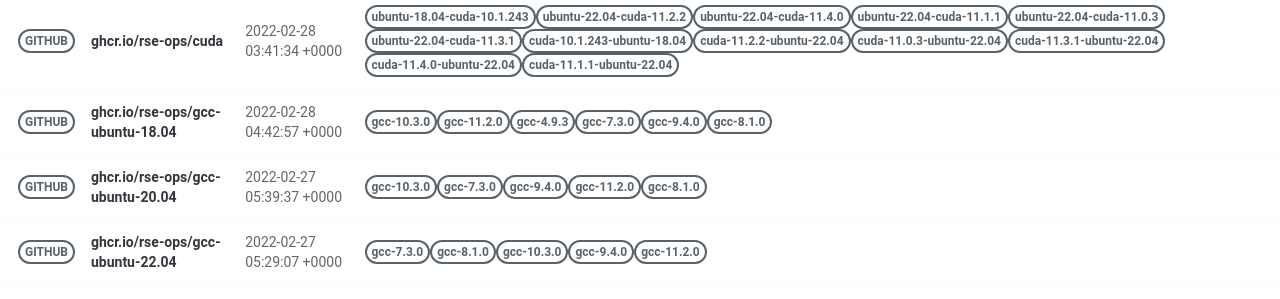
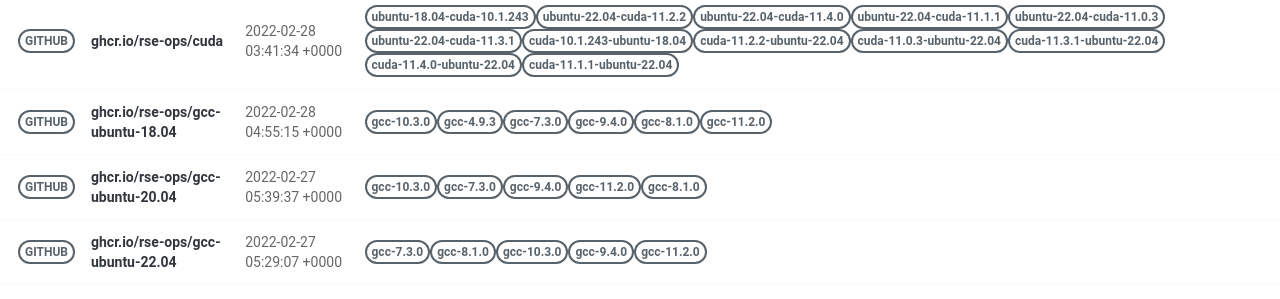
Before and after one commit to rse-ops/docker-images, a Jekyll site: the page built from pages/index.md, in a window 1280 px wide. Shown: the part 502-801 px from the top of the page. Built offline with Jekyll 4.4.1, drawn with Linux system fonts in a browser that asks for light colours; nearby versions of some CDN libraries.

Commit message:
Automated push to update library 2022-02-28

```diff
--- a/_library/ghcr.io-rse-ops-gcc-ubuntu-18.04.md
+++ b/_library/ghcr.io-rse-ops-gcc-ubuntu-18.04.md
@@ -1,7 +1,7 @@
 ---
 layout: container
 name: ghcr.io/rse-ops/gcc-ubuntu-18.04
-updated_at: 2022-02-28 04:42:57.435613
+updated_at: 2022-02-28 04:55:15.278356
 
 
 container_url: https://github.com/orgs/rse-ops/packages/container/package/gcc-ubuntu-18.04
```
Also changed, not shown: other parts of _library/ghcr.io-rse-ops-gcc-ubuntu-18.04.md (+3 -3 lines).
